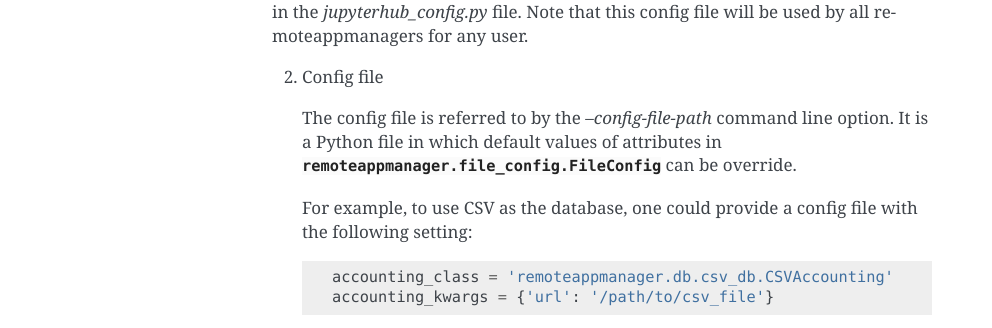
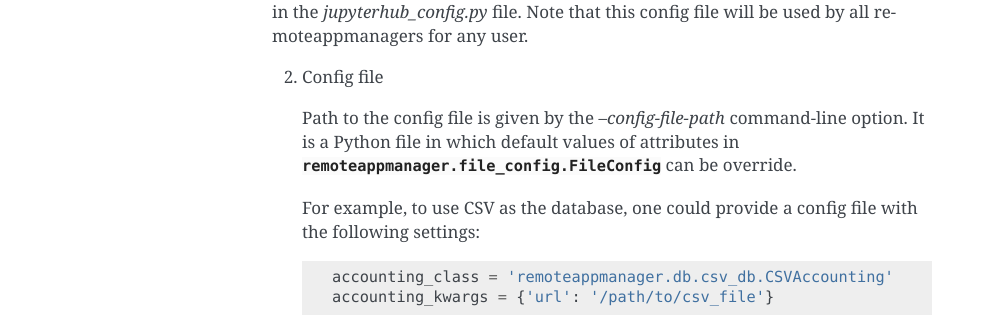
Before and after one commit to simphony/simphony-remote, a Sphinx documentation site: the page built from doc/source/configuration.rst, in a window 1280 px wide. Shown: the part 916-1244 px from the top of the page, without its empty margins (148-1140 px from the left). Built offline with Sphinx 7.4.7, drawn with Linux system fonts in a browser that asks for light colours.

Commit message:
minor change in language

```diff
--- a/doc/source/configuration.rst
+++ b/doc/source/configuration.rst
@@ -48,12 +48,12 @@ all remoteappmanagers for any user.
 
 2. Config file
 
-   The config file is referred to by the `--config-file-path` command line
+   Path to the config file is given by the `--config-file-path` command-line
    option. It is a Python file in which default values of attributes in
    :py:class:`remoteappmanager.file_config.FileConfig` can be override.
 
    For example, to use CSV as the database, one could provide a config file
-   with the following setting::
+   with the following settings::
 
      accounting_class = 'remoteappmanager.db.csv_db.CSVAccounting'
      accounting_kwargs = {'url': '/path/to/csv_file'}
```
